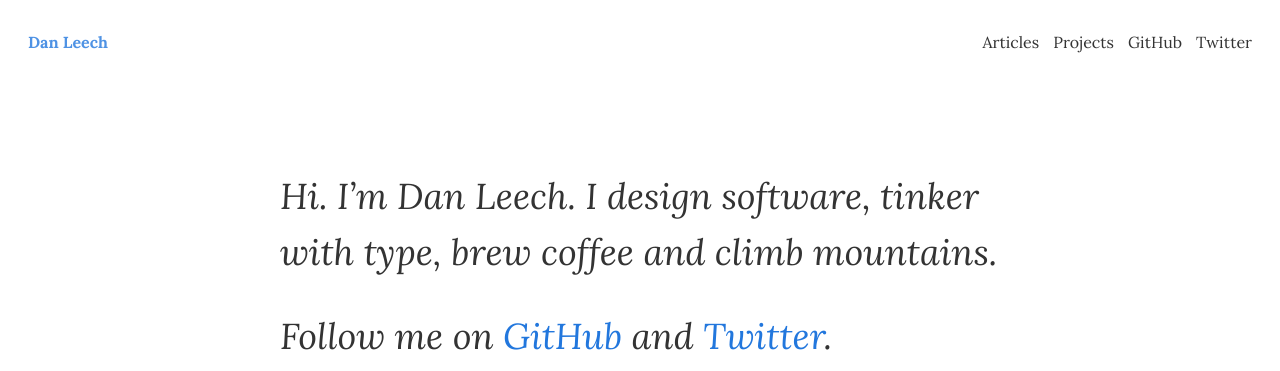
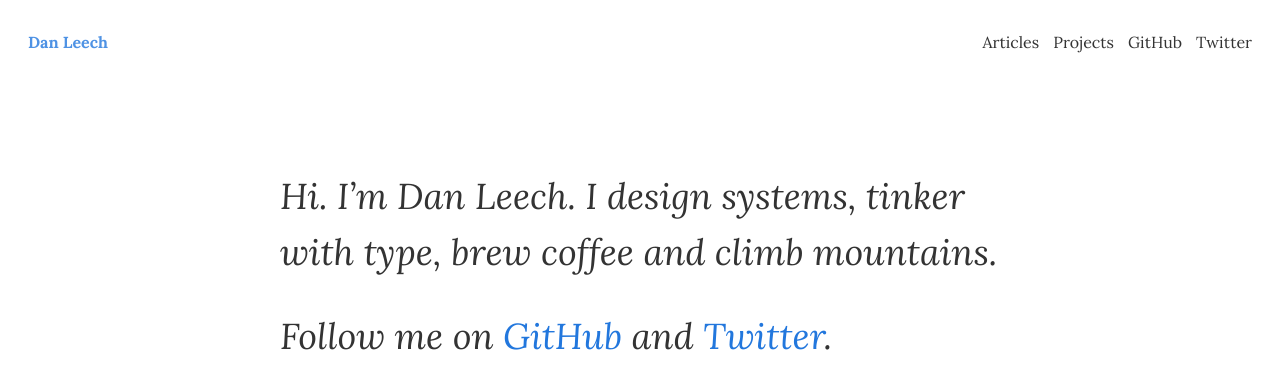
Before and after one commit to danleech/danleech.com, a Jekyll site: the page built from index.md, in a window 1280 px wide. Shown: the top 371 px of the page. Built offline with Jekyll 4.4.1, drawn with Linux system fonts in a browser that asks for light colours.

Commit message:
Updates job title

```diff
--- a/_config.yml
+++ b/_config.yml
@@ -2,7 +2,7 @@
 url: http://danleech.com
 author: "Dan Leech"
 image: /images/avatar-large.jpg
-description: "Software Designer in Bath, UK"
+description: "Systems Designer in Bath, UK"
 permalink: /articles/:title/
 post_dirs: false
 sass:
--- a/index.md
+++ b/index.md
@@ -2,6 +2,6 @@
 layout: home
 ---
 
-Hi. I’m Dan Leech. I design software, tinker with type, brew coffee and climb mountains.
+Hi. I’m Dan Leech. I design systems, tinker with type, brew coffee and climb mountains.
 
 Follow me on [GitHub](https://github.com/danleech) and [Twitter](https://twitter.com/bathtype).
```
